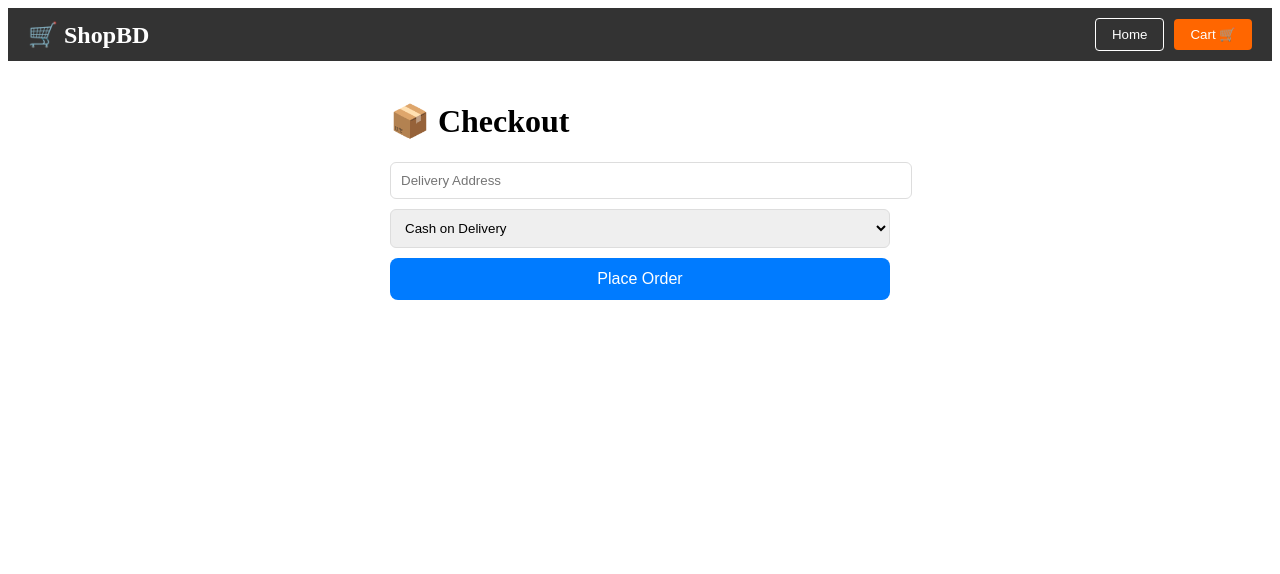
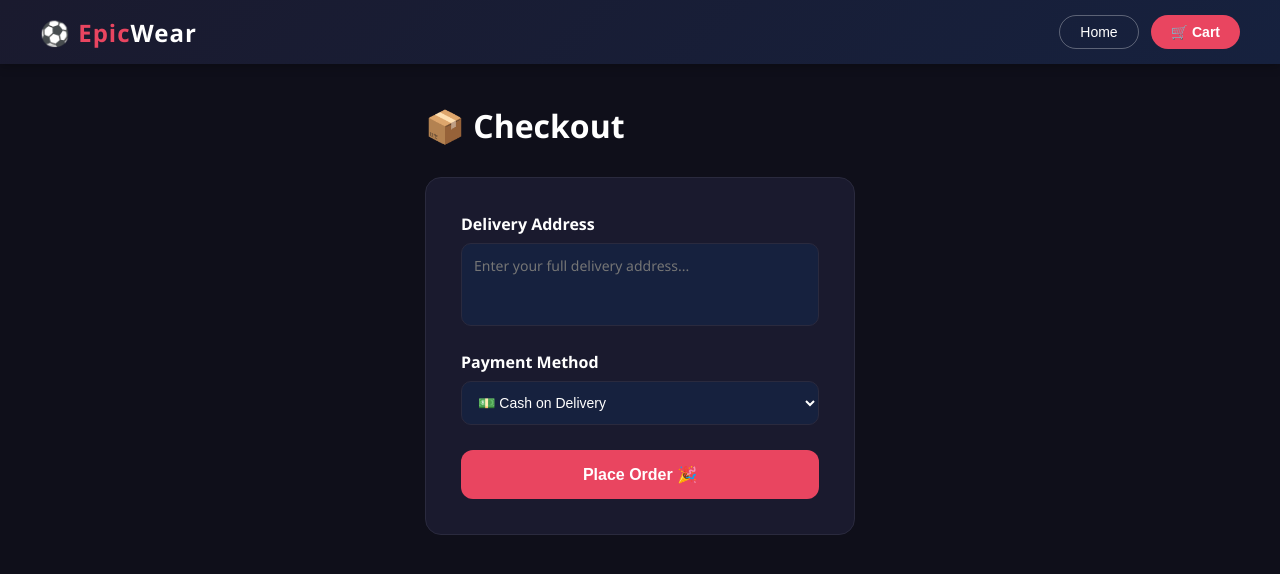
Before and after one commit to youneverknew1/Epic_Wear, a React (Create React App) app in the folder frontend/: page /checkout in a window 1280 px wide. Shown: the top 574 px of the page. Built offline with nearby package versions, Linux system fonts and the light colour scheme.

Commit message:
theme black

```diff
--- a/frontend/src/App.js
+++ b/frontend/src/App.js
@@ -6,8 +6,15 @@ import ProductDetail from './pages/ProductDetail';
 import Cart from './pages/Cart';
 import Checkout from './pages/Checkout';
 
+const globalStyles = `
+  * { margin: 0; padding: 0; box-sizing: border-box; }
+  body { font-family: 'Segoe UI', sans-serif; background: #0f0f1a; color: #eee; }
+  button:hover { opacity: 0.9; transform: scale(1.02); transition: all 0.2s; }
+`;
 function App() {
   return (
+    <>
+      <style>{globalStyles}</style>
       <Router>
         <Navbar />
         <Routes>
@@ -17,6 +24,7 @@ function App() {
           <Route path="/checkout" element={<Checkout />} />
         </Routes>
       </Router>
+    </>
   );
 }
 
--- a/frontend/src/components/Navbar.js
+++ b/frontend/src/components/Navbar.js
@@ -4,11 +4,46 @@ import { useNavigate } from 'react-router-dom';
 function Navbar() {
   const navigate = useNavigate();
   return (
-    <nav style={{backgroundColor:'#333', padding:'10px 20px', display:'flex', justifyContent:'space-between', alignItems:'center'}}>
-      <h2 style={{color:'white', cursor:'pointer', margin:0}} onClick={() => navigate('/')}>🛒 ShopBD</h2>
-      <div>
-        <button onClick={() => navigate('/')} style={{marginRight:'10px', padding:'8px 16px', cursor:'pointer', backgroundColor:'transparent', color:'white', border:'1px solid white', borderRadius:'4px'}}>Home</button>
-        <button onClick={() => navigate('/cart')} style={{padding:'8px 16px', cursor:'pointer', backgroundColor:'#ff6600', color:'white', border:'none', borderRadius:'4px'}}>Cart 🛒</button>
+    <nav style={{
+      background: 'linear-gradient(135deg, #1a1a2e, #16213e)',
+      padding: '15px 40px',
+      display: 'flex',
+      justifyContent: 'space-between',
+      alignItems: 'center',
+      boxShadow: '0 2px 10px rgba(0,0,0,0.3)',
+      position: 'sticky',
+      top: 0,
+      zIndex: 100
+    }}>
+      <h1 style={{
+        color: 'white',
+        cursor: 'pointer',
+        fontSize: '24px',
+        fontWeight: '800',
+        letterSpacing: '1px'
+      }} onClick={() => navigate('/')}>
+        ⚽ <span style={{color: '#e94560'}}>Epic</span>Wear
+      </h1>
+      <div style={{display: 'flex', gap: '12px'}}>
+        <button onClick={() => navigate('/')} style={{
+          padding: '8px 20px',
+          backgroundColor: 'transparent',
+          color: 'white',
+          border: '1px solid rgba(255,255,255,0.3)',
+          borderRadius: '25px',
+          cursor: 'pointer',
+          fontSize: '14px'
+        }}>Home</button>
+        <button onClick={() => navigate('/cart')} style={{
+          padding: '8px 20px',
+          backgroundColor: '#e94560',
+          color: 'white',
+          border: 'none',
+          borderRadius: '25px',
+          cursor: 'pointer',
+          fontSize: '14px',
+          fontWeight: '600'
+        }}>🛒 Cart</button>
       </div>
     </nav>
   );
--- a/frontend/src/pages/Cart.js
+++ b/frontend/src/pages/Cart.js
@@ -2,7 +2,7 @@ import React, { useEffect, useState } from 'react';
 import { useNavigate } from 'react-router-dom';
 import { getCart } from '../services/api';
 
-const USER_ID = 1; // temporary hardcoded user
+const USER_ID = 1;
 
 function Cart() {
   const [cart, setCart] = useState({ items: [], total: 0 });
@@ -11,40 +11,66 @@ function Cart() {
 
   useEffect(() => {
     getCart(USER_ID)
-      .then(res => {
-        setCart(res.data);
-        setLoading(false);
-      })
-      .catch(err => {
-        console.error(err);
-        setLoading(false);
-      });
+      .then(res => { setCart(res.data); setLoading(false); })
+      .catch(() => setLoading(false));
   }, []);
 
-  if (loading) return <h2 style={{textAlign:'center'}}>Loading cart...</h2>;
+  if (loading) return <div style={{textAlign:'center', padding:'100px', color:'#eee'}}>Loading cart...</div>;
 
   return (
-    <div style={{padding:'20px', maxWidth:'600px', margin:'0 auto'}}>
-      <h1>🛒 Your Cart</h1>
+    <div style={{padding:'40px 60px', maxWidth:'700px', margin:'0 auto', background:'#0f0f1a', minHeight:'100vh'}}>
+      <h1 style={{fontSize:'32px', fontWeight:'800', color:'white', marginBottom:'30px'}}>🛒 Your Cart</h1>
+
       {cart.items.length === 0 ? (
-        <p>Your cart is empty. <span style={{color:'blue', cursor:'pointer'}} onClick={() => navigate('/')}>Shop now</span></p>
+        <div style={{textAlign:'center', padding:'60px', backgroundColor:'#1a1a2e', borderRadius:'16px', border:'1px solid #2a2a3e'}}>
+          <div style={{fontSize:'60px', marginBottom:'15px'}}>🛒</div>
+          <h3 style={{color:'#aaa', marginBottom:'15px'}}>Your cart is empty</h3>
+          <button onClick={() => navigate('/')} style={{
+            padding:'12px 30px', backgroundColor:'#e94560',
+            color:'white', border:'none', borderRadius:'25px', cursor:'pointer', fontSize:'15px'
+          }}>Shop Now</button>
+        </div>
       ) : (
-        <>
+        <div>
           {cart.items.map(item => (
-            <div key={item.id} style={{display:'flex', justifyContent:'space-between', borderBottom:'1px solid #eee', padding:'10px 0'}}>
-              <div>
-                <h3>{item.name}</h3>
-                <p>Qty: {item.quantity}</p>
+            <div key={item.id} style={{
+              display:'flex', justifyContent:'space-between', alignItems:'center',
+              backgroundColor:'#1a1a2e', padding:'20px 25px',
+              borderRadius:'12px', marginBottom:'12px',
+              boxShadow:'0 2px 10px rgba(0,0,0,0.3)', border:'1px solid #2a2a3e'
+            }}>
+              <div style={{display:'flex', alignItems:'center', gap:'15px'}}>
+                <div style={{
+                  width:'55px', height:'55px', backgroundColor:'#16213e',
+                  borderRadius:'10px', display:'flex', alignItems:'center',
+                  justifyContent:'center', fontSize:'28px'
+                }}>⚽</div>
+                <div>
+                  <h3 style={{fontSize:'15px', fontWeight:'700', color:'white'}}>{item.name}</h3>
+                  <p style={{color:'#888', fontSize:'13px'}}>Qty: {item.quantity}</p>
+                </div>
               </div>
-              <p>৳{item.price * item.quantity}</p>
+              <span style={{fontSize:'18px', fontWeight:'800', color:'#e94560'}}>৳{item.price * item.quantity}</span>
             </div>
           ))}
-          <h2 style={{textAlign:'right'}}>Total: ৳{cart.total}</h2>
-          <button onClick={() => navigate('/checkout')}
-            style={{width:'100%', padding:'12px', backgroundColor:'#28a745', color:'white', border:'none', borderRadius:'8px', fontSize:'16px', cursor:'pointer'}}>
-            Proceed to Checkout
-          </button>
-        </>
+
+          <div style={{
+            backgroundColor:'#1a1a2e', padding:'20px 25px',
+            borderRadius:'12px', marginTop:'20px',
+            border:'1px solid #2a2a3e'
+          }}>
+            <div style={{display:'flex', justifyContent:'space-between', marginBottom:'20px'}}>
+              <span style={{fontSize:'18px', fontWeight:'700', color:'white'}}>Total</span>
+              <span style={{fontSize:'24px', fontWeight:'800', color:'#e94560'}}>৳{cart.total}</span>
+            </div>
+            <button onClick={() => navigate('/checkout')} style={{
+              width:'100%', padding:'15px',
+              backgroundColor:'#e94560', color:'white',
+              border:'none', borderRadius:'12px', fontSize:'16px',
+              fontWeight:'700', cursor:'pointer'
+            }}>Proceed to Checkout →</button>
+          </div>
+        </div>
       )}
     </div>
   );
--- a/frontend/src/pages/Checkout.js
+++ b/frontend/src/pages/Checkout.js
@@ -8,34 +8,67 @@ function Checkout() {
   const [address, setAddress] = useState('');
   const [payment, setPayment] = useState('COD');
   const [message, setMessage] = useState('');
+  const [success, setSuccess] = useState(false);
   const navigate = useNavigate();
 
   const handleOrder = () => {
     if (!address) return setMessage('Please enter delivery address!');
     createOrder({ user_id: USER_ID, delivery_address: address, payment_method: payment })
       .then(res => {
-        setMessage(`✅ Order placed! Order ID: ${res.data.order_id}`);
-        setTimeout(() => navigate('/'), 2000);
+        setSuccess(true);
+        setMessage(`Order #${res.data.order_id} placed successfully!`);
+        setTimeout(() => navigate('/'), 3000);
       })
-      .catch(err => setMessage('❌ Error placing order'));
+      .catch(() => setMessage('❌ Error placing order. Please try again.'));
   };
 
   return (
-    <div style={{padding:'20px', maxWidth:'500px', margin:'0 auto'}}>
-      <h1>📦 Checkout</h1>
-      <input placeholder="Delivery Address" value={address} onChange={e => setAddress(e.target.value)}
-        style={{width:'100%', padding:'10px', marginBottom:'10px', borderRadius:'6px', border:'1px solid #ddd'}} />
-      <select value={payment} onChange={e => setPayment(e.target.value)}
-        style={{width:'100%', padding:'10px', marginBottom:'10px', borderRadius:'6px', border:'1px solid #ddd'}}>
-        <option value="COD">Cash on Delivery</option>
-        <option value="bKash">bKash</option>
-        <option value="Card">Card</option>
-      </select>
-      <button onClick={handleOrder}
-        style={{width:'100%', padding:'12px', backgroundColor:'#007bff', color:'white', border:'none', borderRadius:'8px', fontSize:'16px', cursor:'pointer'}}>
-        Place Order
-      </button>
-      {message && <p style={{marginTop:'15px', textAlign:'center'}}>{message}</p>}
+    <div style={{padding:'40px 60px', maxWidth:'550px', margin:'0 auto', background:'#0f0f1a', minHeight:'100vh'}}>
+      <h1 style={{fontSize:'32px', fontWeight:'800', color:'white', marginBottom:'30px'}}>📦 Checkout</h1>
+
+      {success ? (
+        <div style={{textAlign:'center', padding:'60px', backgroundColor:'#1a1a2e', borderRadius:'16px', border:'1px solid #2a2a3e'}}>
+          <div style={{fontSize:'60px', marginBottom:'15px'}}>🎉</div>
+          <h2 style={{color:'#28a745', marginBottom:'10px'}}>{message}</h2>
+          <p style={{color:'#aaa'}}>Redirecting to home...</p>
+        </div>
+      ) : (
+        <div style={{backgroundColor:'#1a1a2e', padding:'35px', borderRadius:'16px', border:'1px solid #2a2a3e'}}>
+          <label style={{display:'block', fontWeight:'700', marginBottom:'8px', color:'white'}}>Delivery Address</label>
+          <textarea
+            placeholder="Enter your full delivery address..."
+            value={address}
+            onChange={e => setAddress(e.target.value)}
+            rows={3}
+            style={{
+              width:'100%', padding:'12px', marginBottom:'20px',
+              borderRadius:'10px', border:'1px solid #2a2a3e',
+              fontSize:'14px', resize:'none', fontFamily:'inherit',
+              backgroundColor:'#16213e', color:'white'
+            }}
+          />
+
+          <label style={{display:'block', fontWeight:'700', marginBottom:'8px', color:'white'}}>Payment Method</label>
+          <select value={payment} onChange={e => setPayment(e.target.value)} style={{
+            width:'100%', padding:'12px', marginBottom:'25px',
+            borderRadius:'10px', border:'1px solid #2a2a3e',
+            fontSize:'14px', backgroundColor:'#16213e', color:'white'
+          }}>
+            <option value="COD">💵 Cash on Delivery</option>
+            <option value="bKash">📱 bKash</option>
+            <option value="Card">💳 Card</option>
+          </select>
+
+          {message && <p style={{color:'#e94560', marginBottom:'15px', textAlign:'center'}}>{message}</p>}
+
+          <button onClick={handleOrder} style={{
+            width:'100%', padding:'15px',
+            backgroundColor:'#e94560', color:'white',
+            border:'none', borderRadius:'12px',
+            fontSize:'16px', fontWeight:'700', cursor:'pointer'
+          }}>Place Order 🎉</button>
+        </div>
+      )}
     </div>
   );
 }
--- a/frontend/src/pages/Home.js
+++ b/frontend/src/pages/Home.js
@@ -9,29 +9,65 @@ function Home() {
 
   useEffect(() => {
     getProducts()
-      .then(res => {
-        setProducts(res.data);
-        setLoading(false);
-      })
-      .catch(err => {
-        console.error(err);
-        setLoading(false);
-      });
+      .then(res => { setProducts(res.data); setLoading(false); })
+      .catch(() => setLoading(false));
   }, []);
 
-  if (loading) return <h2 style={{textAlign:'center'}}>Loading products...</h2>;
+  if (loading) return (
+    <div style={{textAlign:'center', padding:'100px', fontSize:'20px', color:'#eee'}}>
+      Loading products...
+    </div>
+  );
 
   return (
-    <div style={{padding:'20px'}}>
-      <h1 style={{textAlign:'center'}}>🛒 Our Products</h1>
-      <div style={{display:'grid', gridTemplateColumns:'repeat(3,1fr)', gap:'20px'}}>
+    <div style={{padding:'40px 60px', background:'#0f0f1a', minHeight:'100vh'}}>
+      <div style={{textAlign:'center', marginBottom:'40px'}}>
+        <h1 style={{fontSize:'36px', fontWeight:'800', color:'white'}}>Our Collection</h1>
+        <p style={{color:'#aaa', marginTop:'8px'}}>Premium jerseys for every fan</p>
+      </div>
+      <div style={{
+        display:'grid',
+        gridTemplateColumns:'repeat(auto-fill, minmax(280px, 1fr))',
+        gap:'25px'
+      }}>
         {products.map(p => (
-          <div key={p.id} style={{border:'1px solid #ddd', borderRadius:'8px', padding:'15px', cursor:'pointer'}}
-            onClick={() => navigate(`/product/${p.id}`)}>
-            <img src={p.image_url} alt={p.name} style={{width:'100%', height:'200px', objectFit:'cover'}} />
-            <h3>{p.name}</h3>
-            <p>৳{p.price}</p>
-            <p>Stock: {p.stock}</p>
+          <div key={p.id}
+            onClick={() => navigate(`/product/${p.id}`)}
+            style={{
+              backgroundColor:'#1a1a2e',
+              borderRadius:'16px',
+              overflow:'hidden',
+              cursor:'pointer',
+              boxShadow:'0 2px 15px rgba(0,0,0,0.3)',
+              border:'1px solid #2a2a3e',
+              transition:'transform 0.2s, box-shadow 0.2s'
+            }}
+            onMouseEnter={e => {
+              e.currentTarget.style.transform = 'translateY(-5px)';
+              e.currentTarget.style.boxShadow = '0 8px 25px rgba(233,69,96,0.2)';
+            }}
+            onMouseLeave={e => {
+              e.currentTarget.style.transform = 'translateY(0)';
+              e.currentTarget.style.boxShadow = '0 2px 15px rgba(0,0,0,0.3)';
+            }}
+          >
+            <div style={{
+              width:'100%', height:'220px',
+              backgroundColor:'#16213e',
+              display:'flex', alignItems:'center', justifyContent:'center',
+              fontSize:'60px'
+            }}>⚽</div>
+            <div style={{padding:'18px'}}>
+              <h3 style={{fontSize:'16px', fontWeight:'700', marginBottom:'6px', color:'white'}}>{p.name}</h3>
+              <p style={{color:'#888', fontSize:'13px', marginBottom:'12px'}}>Stock: {p.stock} left</p>
+              <div style={{display:'flex', justifyContent:'space-between', alignItems:'center'}}>
+                <span style={{fontSize:'22px', fontWeight:'800', color:'#e94560'}}>৳{p.price}</span>
+                <span style={{
+                  backgroundColor:'#e94560', color:'white',
+                  padding:'6px 14px', borderRadius:'20px', fontSize:'12px'
+                }}>View →</span>
+              </div>
+            </div>
           </div>
         ))}
       </div>
--- a/frontend/src/pages/ProductDetail.js
+++ b/frontend/src/pages/ProductDetail.js
@@ -8,6 +8,7 @@ function ProductDetail() {
   const { id } = useParams();
   const [product, setProduct] = useState(null);
   const [message, setMessage] = useState('');
+  const [added, setAdded] = useState(false);
   const navigate = useNavigate();
 
   useEffect(() => {
@@ -16,25 +17,59 @@ function ProductDetail() {
 
   const handleAddToCart = () => {
     addToCart({ user_id: USER_ID, product_id: product.id, quantity: 1 })
-      .then(() => setMessage('✅ Added to cart!'))
+      .then(() => { setMessage('✅ Added to cart!'); setAdded(true); })
       .catch(() => setMessage('❌ Error adding to cart'));
   };
 
-  if (!product) return <h2 style={{textAlign:'center'}}>Loading...</h2>;
+  if (!product) return <div style={{textAlign:'center', padding:'100px', color:'#eee'}}>Loading...</div>;
 
   return (
-    <div style={{padding:'20px', maxWidth:'600px', margin:'0 auto'}}>
-      <button onClick={() => navigate('/')} style={{marginBottom:'15px', cursor:'pointer'}}>← Back</button>
-      <img src={product.image_url} alt={product.name} style={{width:'100%', height:'300px', objectFit:'cover', borderRadius:'8px'}} />
-      <h1>{product.name}</h1>
-      <p>{product.description}</p>
-      <h2>৳{product.price}</h2>
-      <p>Stock: {product.stock}</p>
-      <button onClick={handleAddToCart}
-        style={{width:'100%', padding:'12px', backgroundColor:'#ff6600', color:'white', border:'none', borderRadius:'8px', fontSize:'16px', cursor:'pointer'}}>
-        Add to Cart
-      </button>
-      {message && <p style={{textAlign:'center', marginTop:'10px'}}>{message}</p>}
+    <div style={{padding:'40px 60px', maxWidth:'900px', margin:'0 auto', background:'#0f0f1a', minHeight:'100vh'}}>
+      <button onClick={() => navigate('/')} style={{
+        marginBottom:'25px', padding:'8px 20px',
+        backgroundColor:'transparent', border:'1px solid #2a2a3e',
+        borderRadius:'20px', cursor:'pointer', fontSize:'14px', color:'#aaa'
+      }}>← Back</button>
+
+      <div style={{
+        display:'flex', gap:'40px', backgroundColor:'#1a1a2e',
+        borderRadius:'20px', padding:'40px',
+        boxShadow:'0 4px 30px rgba(0,0,0,0.4)', border:'1px solid #2a2a3e'
+      }}>
+        <div style={{
+          width:'350px', height:'350px', flexShrink:0,
+          backgroundColor:'#16213e', borderRadius:'16px',
+          display:'flex', alignItems:'center', justifyContent:'center',
+          fontSize:'100px'
+        }}>⚽</div>
+
+        <div style={{flex:1}}>
+          <span style={{
+            backgroundColor:'#e94560', color:'white',
+            padding:'4px 12px', borderRadius:'20px', fontSize:'12px'
+          }}>In Stock: {product.stock}</span>
+          <h1 style={{fontSize:'28px', fontWeight:'800', margin:'15px 0', color:'white'}}>{product.name}</h1>
+          <p style={{color:'#aaa', lineHeight:'1.6', marginBottom:'20px'}}>{product.description}</p>
+          <div style={{fontSize:'36px', fontWeight:'800', color:'#e94560', marginBottom:'25px'}}>৳{product.price}</div>
+
+          <button onClick={handleAddToCart} disabled={added} style={{
+            width:'100%', padding:'15px',
+            backgroundColor: added ? '#28a745' : '#e94560',
+            color:'white', border:'none', borderRadius:'12px',
+            fontSize:'16px', fontWeight:'700', cursor:'pointer'
+          }}>
+            {added ? '✅ Added to Cart!' : '🛒 Add to Cart'}
+          </button>
+
+          {message && <div style={{marginTop:'15px', textAlign:'center', color:'#28a745', fontWeight:'600'}}>{message}</div>}
+
+          <button onClick={() => navigate('/cart')} style={{
+            width:'100%', padding:'12px', marginTop:'12px',
+            backgroundColor:'#16213e', color:'white',
+            border:'1px solid #2a2a3e', borderRadius:'12px', fontSize:'14px', cursor:'pointer'
+          }}>View Cart →</button>
+        </div>
+      </div>
     </div>
   );
 }
```
Lines whose indentation alone changed are shown as unchanged.
